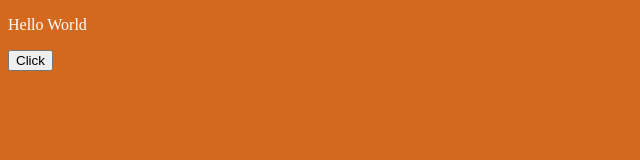
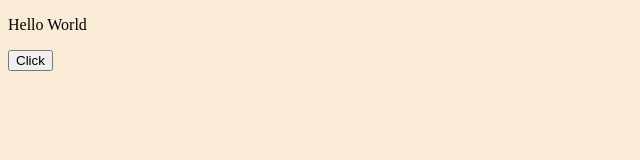
Before and after one commit to henry-doan/js-intro-fall21, a plain HTML site: page index.html in a window 1280 px wide. Shown: the whole page, without its empty margins (0-640 px from the left). Drawn offline with Linux system fonts and the light colour scheme.

Commit message:
change color

```diff
--- a/styles.css
+++ b/styles.css
@@ -1,4 +1,4 @@
 body {
-  background: chocolate;
-  color: white;
+  background: antiquewhite;
+  color: black;
 }
```
